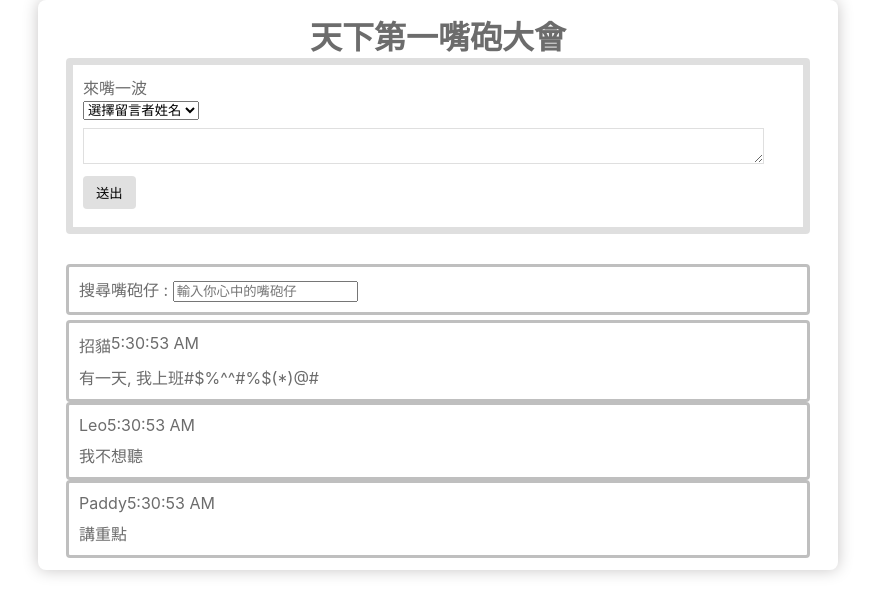
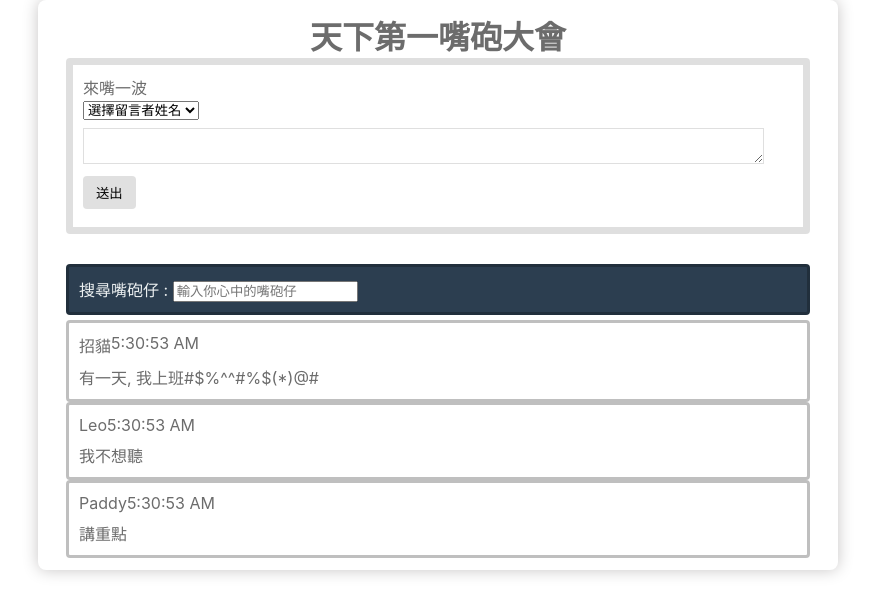
Before and after one commit to leodu1228/ReactProject, a React (Create React App) app: page / in a window 1280 px wide. Shown: the top 614 px of the page, without its empty margins (202-1077 px from the left). Built offline with nearby package versions, Linux system fonts and the light colour scheme.

Commit message:
add useContext

```diff
--- a/src/Components/MessageBoard/SearchBlock/index.js
+++ b/src/Components/MessageBoard/SearchBlock/index.js
@@ -1,16 +1,27 @@
-import React from 'react';
+import React, { useContext } from 'react';
+import {ThemeContext} from '../index.js';
+
+// const searchStyle = {
+//     margin: "30px 0px 5px 0px", // 上右下左的 margin
+//     border: "3px solid rgba(0, 0, 0, 0.25)",
+//     padding: "10px",
+//     borderRadius: "4px"
+// }
 
 
-const searchStyle = {
+
+const SearchBlock = ({setSearchName}) => {
+    const darkTheme = useContext(ThemeContext);
+    const themeStyle = {
+            backgroundColor: darkTheme ? '#2c3e50': '#f1c40f',
+            color: darkTheme ? '#ecf0f1' : '#2c3e50',
             margin: "30px 0px 5px 0px", // 上右下左的 margin
             border: "3px solid rgba(0, 0, 0, 0.25)",
             padding: "10px",
             borderRadius: "4px"
     }
-
-const SearchBlock = ({setSearchName}) => {
     return(
-        <div style={searchStyle}>
+            <div style={themeStyle}>
                 <span>搜尋嘴砲仔 : </span>
                 <input onChange={(event)=>(setSearchName(event.target.value))}
                     type="text" placeholder="輸入你心中的嘴砲仔"></input>
--- a/src/Components/MessageBoard/index.js
+++ b/src/Components/MessageBoard/index.js
@@ -1,4 +1,4 @@
-import React from 'react';
+import React, { createContext, useState } from 'react';
 import Page from './Page';
 import Title from './Title';
 import AddMessageForm from './AddMessageForm';
@@ -7,7 +7,12 @@ import SearchBlock from './SearchBlock';
 import { useAddMessage } from './AddMessageForm/useAddMessage';
 import { useSearchMessage } from './useSearchMessage';
 
+export const ThemeContext = React.createContext()
+
+
 const MessageBoard = ({ messageData }) => {
+	const [dark, setDark] = useState(true);
+
 	const {
 		msgData,
 		submit,
@@ -15,6 +20,7 @@ const MessageBoard = ({ messageData }) => {
 		setMessagesCallback} = useAddMessage(messageData);
 	const { searchName, setSearchName } = useSearchMessage();
 	return (
+		<ThemeContext.Provider value ={dark}>
 			<Page>
 				<Title></Title>
 				<AddMessageForm submit={submit} setNameCallback={setNameCallback} setMessagesCallback={setMessagesCallback}></AddMessageForm>
@@ -23,6 +29,7 @@ const MessageBoard = ({ messageData }) => {
 					{/*多個Message, 由MessageBlock產生*/}
 				</MessageBlock>
 			</Page>
+		</ThemeContext.Provider>
 	);
 };
 
```
Lines whose indentation alone changed are shown as unchanged.
